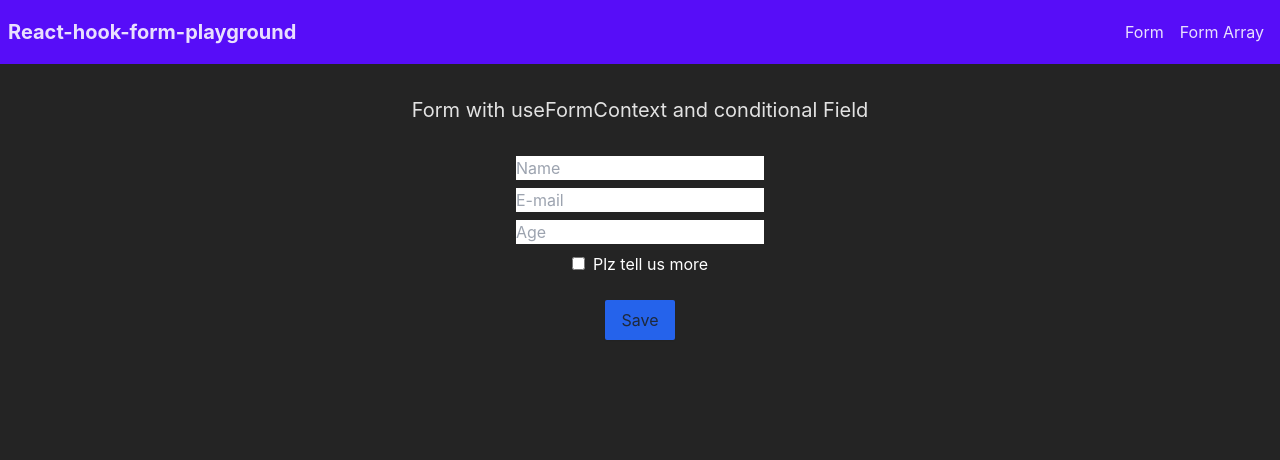
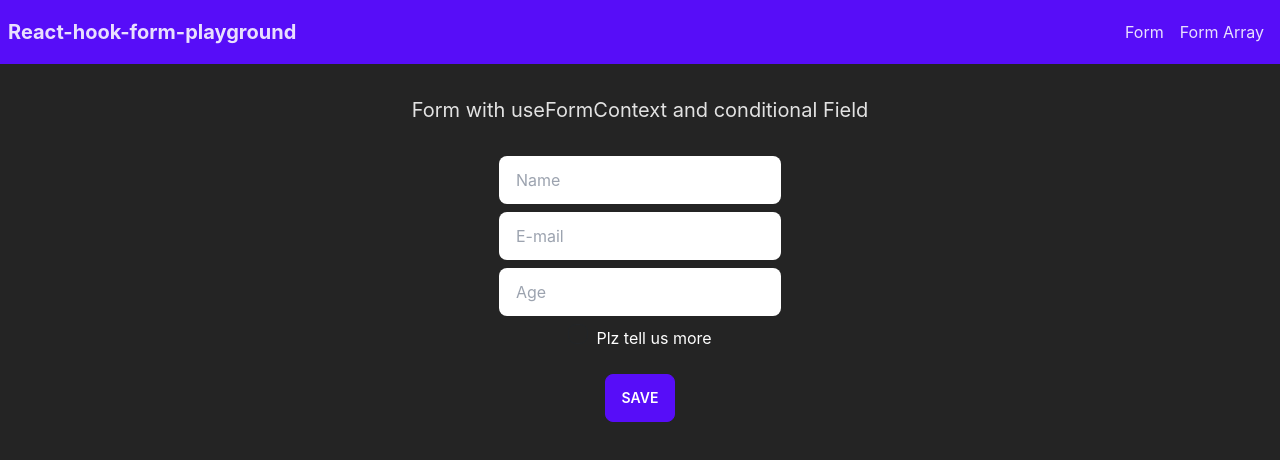
Before and after one commit to jmarc00s/react-hook-form-playground, a React (Vite) app: page / in a window 1280 px wide. Shown: the top 460 px of the page. Built offline with nearby package versions, Linux system fonts and the light colour scheme.

Commit message:
Refactor form to use daisyUi classes

```diff
--- a/src/pages/Form/components/TellMeMore/index.tsx
+++ b/src/pages/Form/components/TellMeMore/index.tsx
@@ -14,11 +14,18 @@ export const TellMeMore = () => {
   return (
     <div className="flex flex-col">
       <label htmlFor="tellMoreToggle" className="pb-4">
-        <input type="checkbox" id="tellMoreToggle" onChange={handleOnChange} />
+        <input
+          type="checkbox"
+          id="tellMoreToggle"
+          className="checkbox checkbox-sm"
+          onChange={handleOnChange}
+        />
         <span className="text-white pl-2">Plz tell us more</span>
       </label>
 
-      {showInput && <textarea id="tellMore" {...register('tellMeMore')} />}
+      {showInput && (
+        <textarea id="tellMore" className="input" {...register('tellMeMore')} />
+      )}
     </div>
   );
 };
--- a/src/pages/Form/index.tsx
+++ b/src/pages/Form/index.tsx
@@ -18,37 +18,38 @@ export const FormPage = () => {
   };
 
   return (
-    <section>
+    <section className="">
       <h1 className="text-center text-xl mb-8">
         Form with useFormContext and conditional Field
       </h1>
       <FormProvider {...methods}>
         <form
-          className="items-center flex flex-col gap-2 text-slate-800"
+          className="items-center flex flex-col gap-2"
           onSubmit={methods.handleSubmit(onSubmit)}
         >
           <input
+            className="input"
             type="text"
             id="name"
             placeholder="Name"
             {...methods.register('name')}
           />
           <input
+            className="input"
             type="email"
             id="email"
             placeholder="E-mail"
             {...methods.register('email')}
           />
           <input
+            className="input"
             type="number"
             id="age"
             placeholder="Age"
             {...methods.register('age')}
           />
           <TellMeMore />
-          <button className="bg-blue-600 rounded-sm shadow-sm px-4 py-2">
-            Save
-          </button>
+          <button className="btn btn-primary">Save</button>
         </form>
       </FormProvider>
     </section>
```
